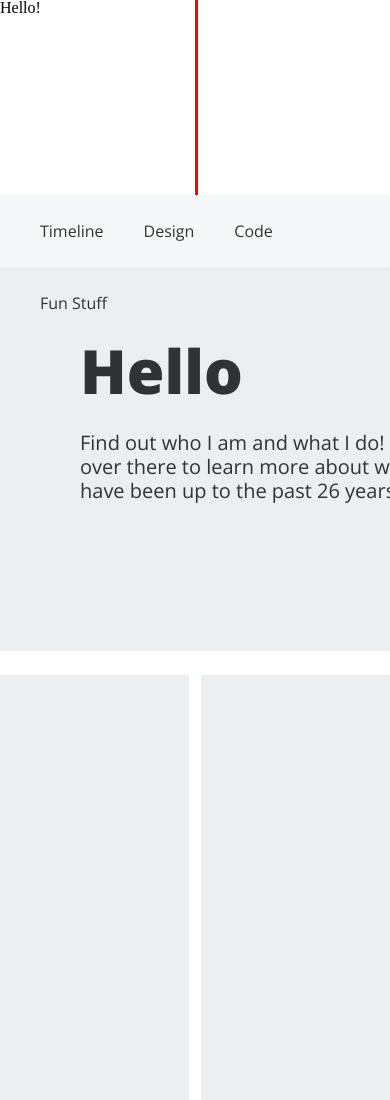
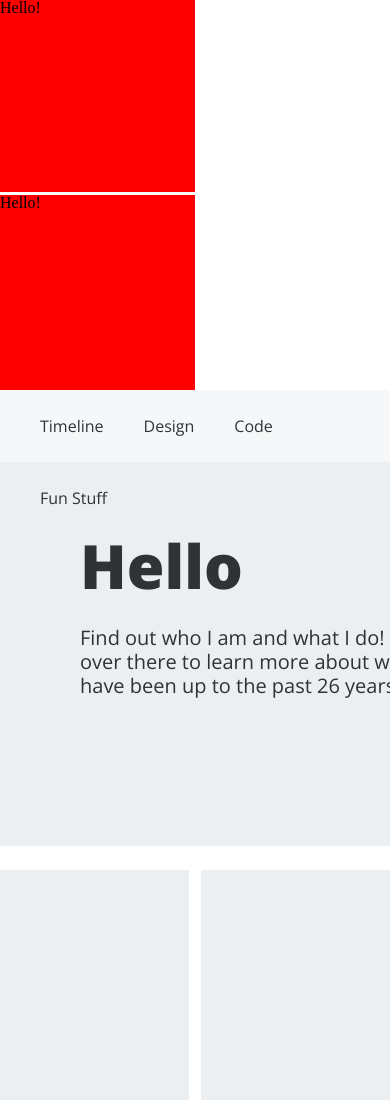
Before and after one commit to yehyon/yehyon.github.io, a plain HTML site: page portfolio/index.html in a window 390 px wide. Shown: the top 1100 px of the page. Drawn offline with nearby package versions, Linux system fonts and the light colour scheme.

Commit message:
responsive square text

```diff
--- a/portfolio/css/portfolio.css
+++ b/portfolio/css/portfolio.css
@@ -1,5 +1,6 @@
 .square {
-  outline: 3px solid red;
+    background-color: red;
+  outline: 3px solid white;
   position: relative;
   width: 50%;
 }
--- a/portfolio/index.html
+++ b/portfolio/index.html
@@ -9,6 +9,12 @@
 
 </head>
 <body>
+<div class="square">
+  <div class="content">
+    Hello!
+  </div>
+</div>
+
 <div class="square">
   <div class="content">
     Hello!
```
